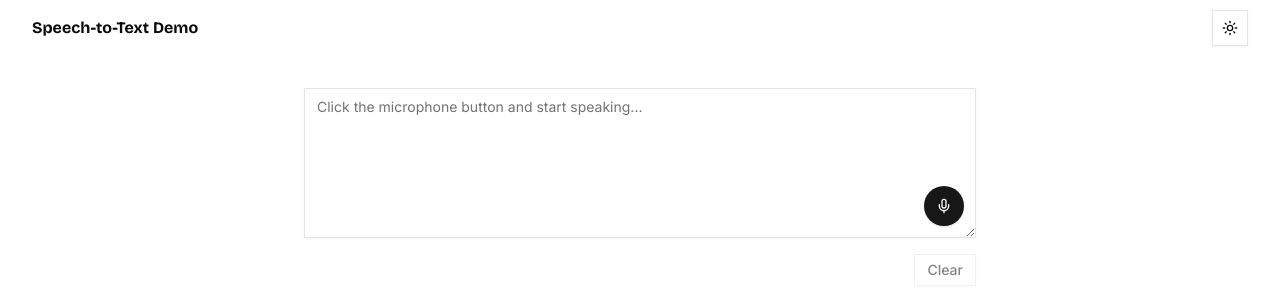
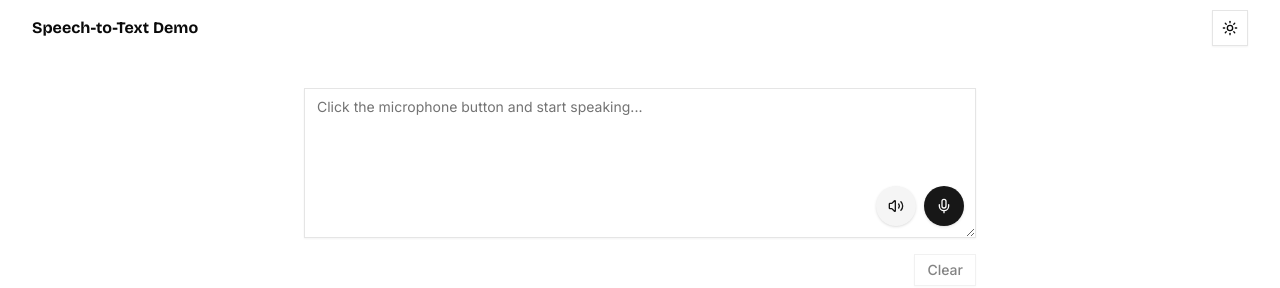
Before and after one commit to thatbeautifuldream/speech-to-text-input, a Next.js app: page / in a window 1280 px wide. Shown: the top 288 px of the page. Built offline with nearby package versions, Linux system fonts and the light colour scheme.

Commit message:
feat: implement text-to-speech functionality with UI controls

```diff
--- a/src/app/page.client.tsx
+++ b/src/app/page.client.tsx
@@ -3,8 +3,8 @@
 import { Button } from "@/components/ui/button";
 import { Textarea } from "@/components/ui/textarea";
 import { useSpeechStore } from "@/store/use-speech-store";
-import { Loader2, Mic, MicOff } from "lucide-react";
-import { useEffect, useRef } from "react";
+import { Loader2, Mic, MicOff, Volume2, VolumeX } from "lucide-react";
+import { useEffect, useRef, useState } from "react";
 import { toast } from "sonner";
 import { motion, AnimatePresence } from "framer-motion";
 import { cn } from "@/lib/utils";
@@ -55,6 +55,7 @@ type TSpeechToTextProps = {
 };
 
 export default function SpeechToText({ className }: TSpeechToTextProps) {
+  const [isSpeaking, setIsSpeaking] = useState(false);
   // Use selective state updates to prevent unnecessary re-renders
   const transcript = useSpeechStore((state) => state.transcript);
   const interimTranscript = useSpeechStore((state) => state.interimTranscript);
@@ -190,6 +191,45 @@ export default function SpeechToText({ className }: TSpeechToTextProps) {
     }
   };
 
+  const speakText = () => {
+    if (!transcript && !interimTranscript) {
+      toast.error("Please enter some text to speak");
+      return;
+    }
+
+    // Stop any ongoing speech
+    window.speechSynthesis.cancel();
+
+    if (isSpeaking) {
+      setIsSpeaking(false);
+      return;
+    }
+
+    const utterance = new SpeechSynthesisUtterance(
+      transcript + (interimTranscript ? ` ${interimTranscript}` : "")
+    );
+
+    utterance.onend = () => {
+      setIsSpeaking(false);
+    };
+
+    utterance.onerror = (event) => {
+      console.error("Speech synthesis error", event);
+      setIsSpeaking(false);
+      toast.error("Error speaking text");
+    };
+
+    setIsSpeaking(true);
+    window.speechSynthesis.speak(utterance);
+  };
+
+  // Add cleanup for speech synthesis
+  useEffect(() => {
+    return () => {
+      window.speechSynthesis.cancel();
+    };
+  }, []);
+
   return (
     <div className={cn("w-full max-w-md mx-auto space-y-4", className)}>
       <div className="relative">
@@ -202,14 +242,26 @@ export default function SpeechToText({ className }: TSpeechToTextProps) {
             finalTranscriptRef.current = e.target.value;
           }}
           placeholder="Click the microphone button and start speaking..."
-          className="min-h-[150px] pr-12 resize-y"
+          className="min-h-[150px] pr-24 resize-y"
         />
         <AnimatePresence mode="wait">
-          <motion.div
-            className="absolute bottom-3 right-3"
-            initial={{ scale: 1 }}
-            whileTap={{ scale: 0.95 }}
+          <div className="absolute bottom-3 right-3 flex gap-2">
+            <motion.div initial={{ scale: 1 }} whileTap={{ scale: 0.95 }}>
+              <Button
+                onClick={speakText}
+                size="icon"
+                variant={isSpeaking ? "destructive" : "secondary"}
+                className="relative w-10 h-10 rounded-full overflow-hidden shadow-sm hover:shadow-md transition-shadow"
+                aria-label={isSpeaking ? "Stop speaking" : "Speak text"}
               >
+                {isSpeaking ? (
+                  <VolumeX className="h-5 w-5" />
+                ) : (
+                  <Volume2 className="h-5 w-5" />
+                )}
+              </Button>
+            </motion.div>
+            <motion.div initial={{ scale: 1 }} whileTap={{ scale: 0.95 }}>
               <Button
                 onClick={toggleListening}
                 disabled={!isSupported || isLoading}
@@ -244,11 +296,15 @@ export default function SpeechToText({ className }: TSpeechToTextProps) {
                       initial={{ scale: 0 }}
                       animate={{ scale: 1 }}
                       exit={{ scale: 0 }}
-                    transition={{ type: "spring", stiffness: 300, damping: 20 }}
+                      transition={{
+                        type: "spring",
+                        stiffness: 300,
+                        damping: 20,
+                      }}
                       className="relative z-10 flex items-center justify-center w-full h-full"
                     >
                       {isListening ? (
-                      <MicOff className="h-5 w-5 text-white" />
+                        <MicOff className="h-5 w-5" />
                       ) : (
                         <Mic className="h-5 w-5" />
                       )}
@@ -257,6 +313,7 @@ export default function SpeechToText({ className }: TSpeechToTextProps) {
                 )}
               </Button>
             </motion.div>
+          </div>
         </AnimatePresence>
       </div>
 
```
Lines whose indentation alone changed are shown as unchanged.
